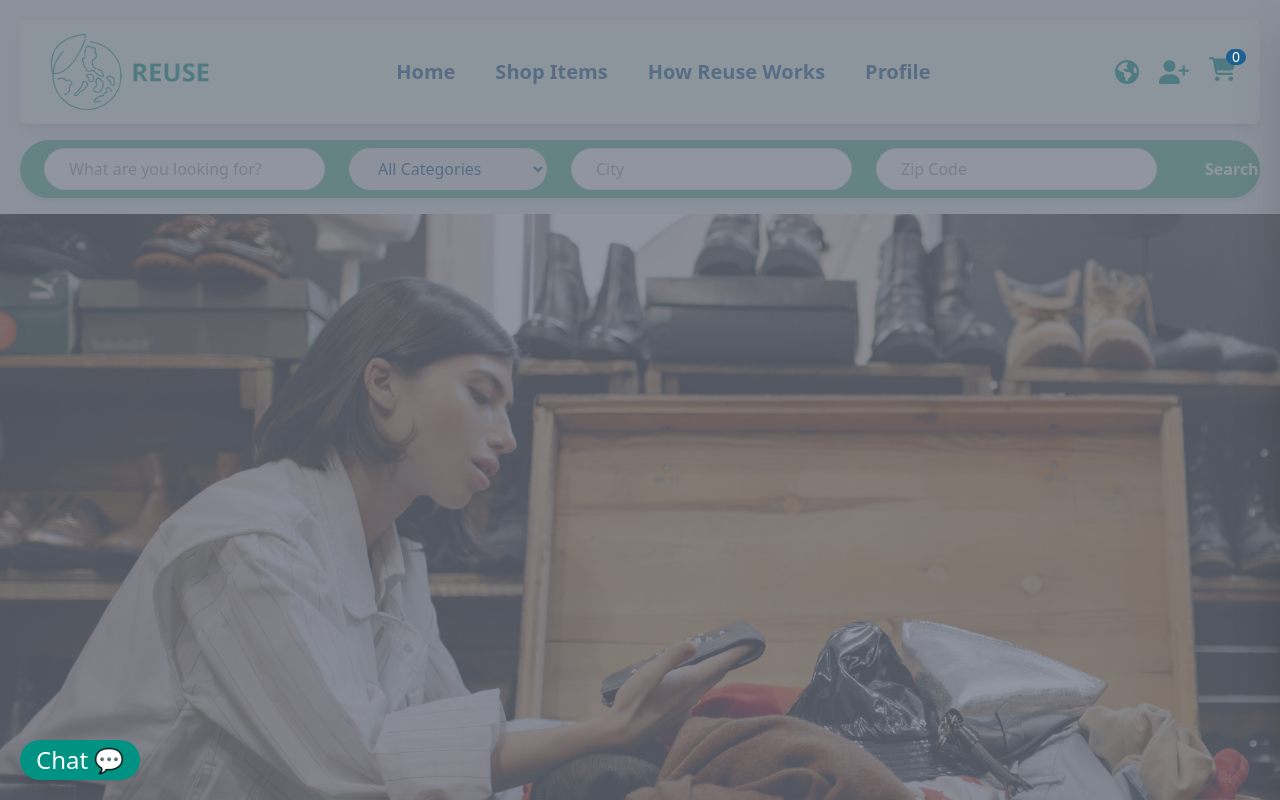
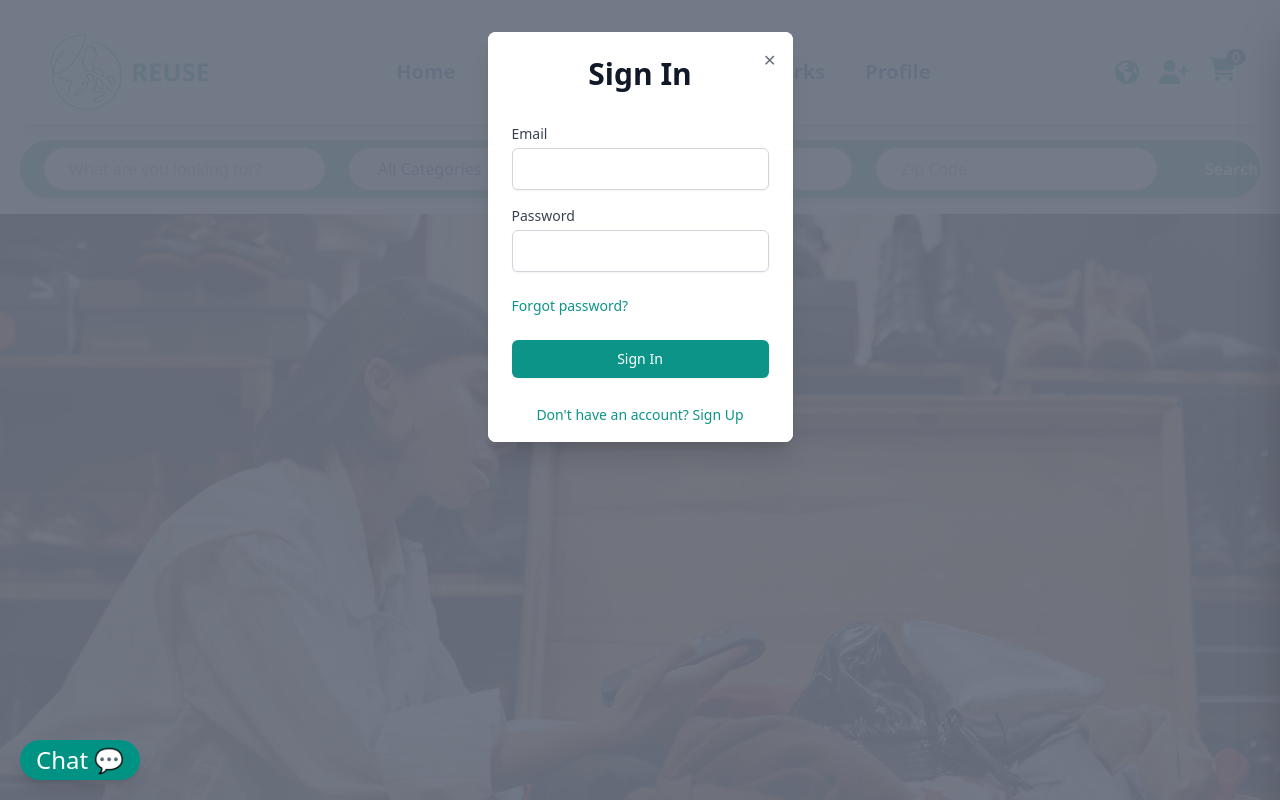
Before and after one commit to ShirinHajiesmaeili/Reuse, a React (Vite) app in the folder Client/: page /signin in a window 1280 px wide. Shown: the top 800 px of the page. Built offline with nearby package versions, Linux system fonts and the light colour scheme; a web font is replaced by a local one.

Commit message:
signinup

```diff
--- a/Client/src/Pages/Signin.jsx
+++ b/Client/src/Pages/Signin.jsx
@@ -82,7 +82,8 @@ const SignIn = ({ onClose }) => {
   );
 
   return (
-    <div className='inset-0 z-50 overflow-y-auto h-screen'>
+    <div className="fixed inset-0 z-50 flex items-start justify-center bg-gray-500 bg-opacity-75">
+
       <div className='flex min-h-screen items-center justify-center px-4 pt-4 pb-20 text-center sm:block sm:p-0'>
         <div
           className='fixed inset-0 bg-gray-500 bg-opacity-75 transition-opacity'
```
